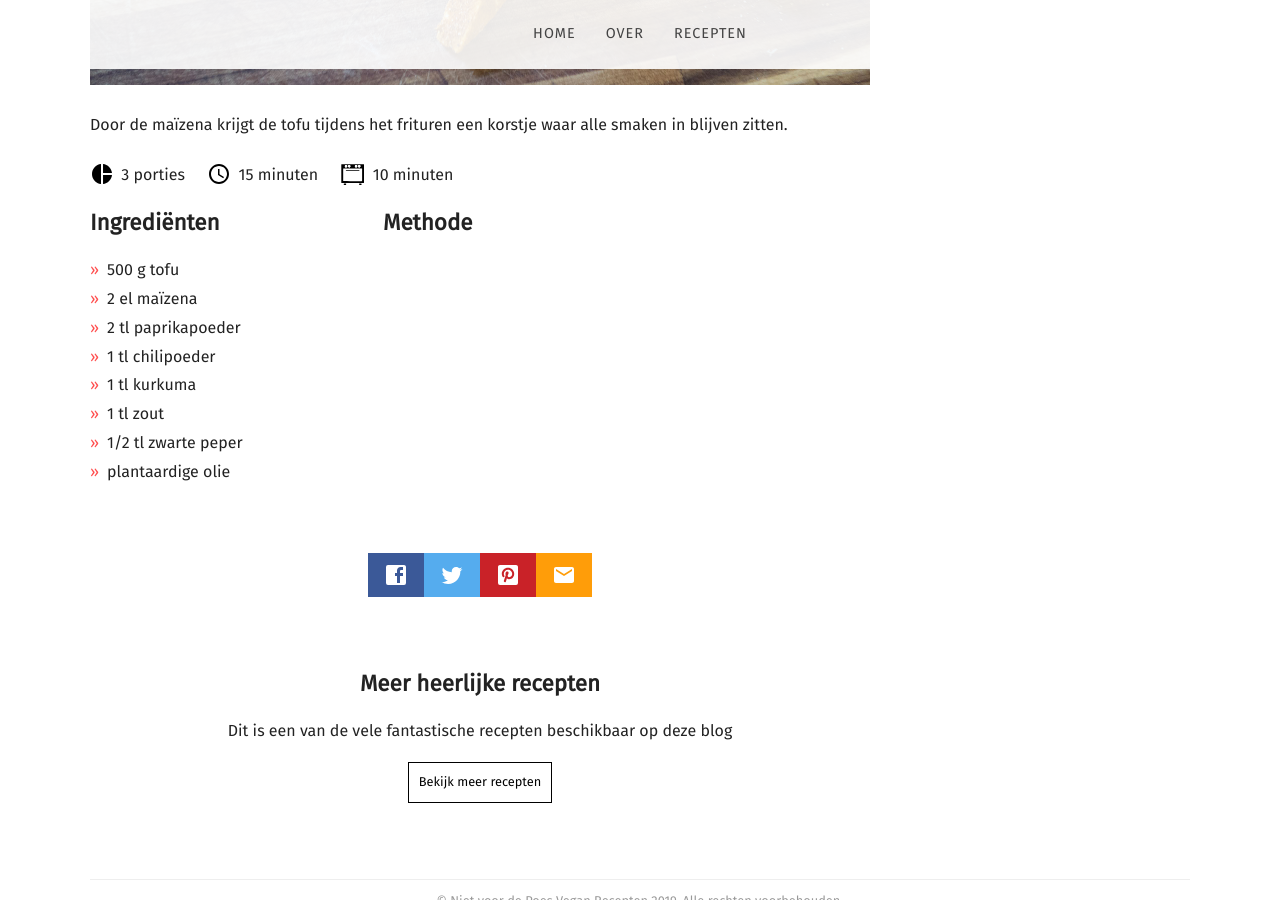
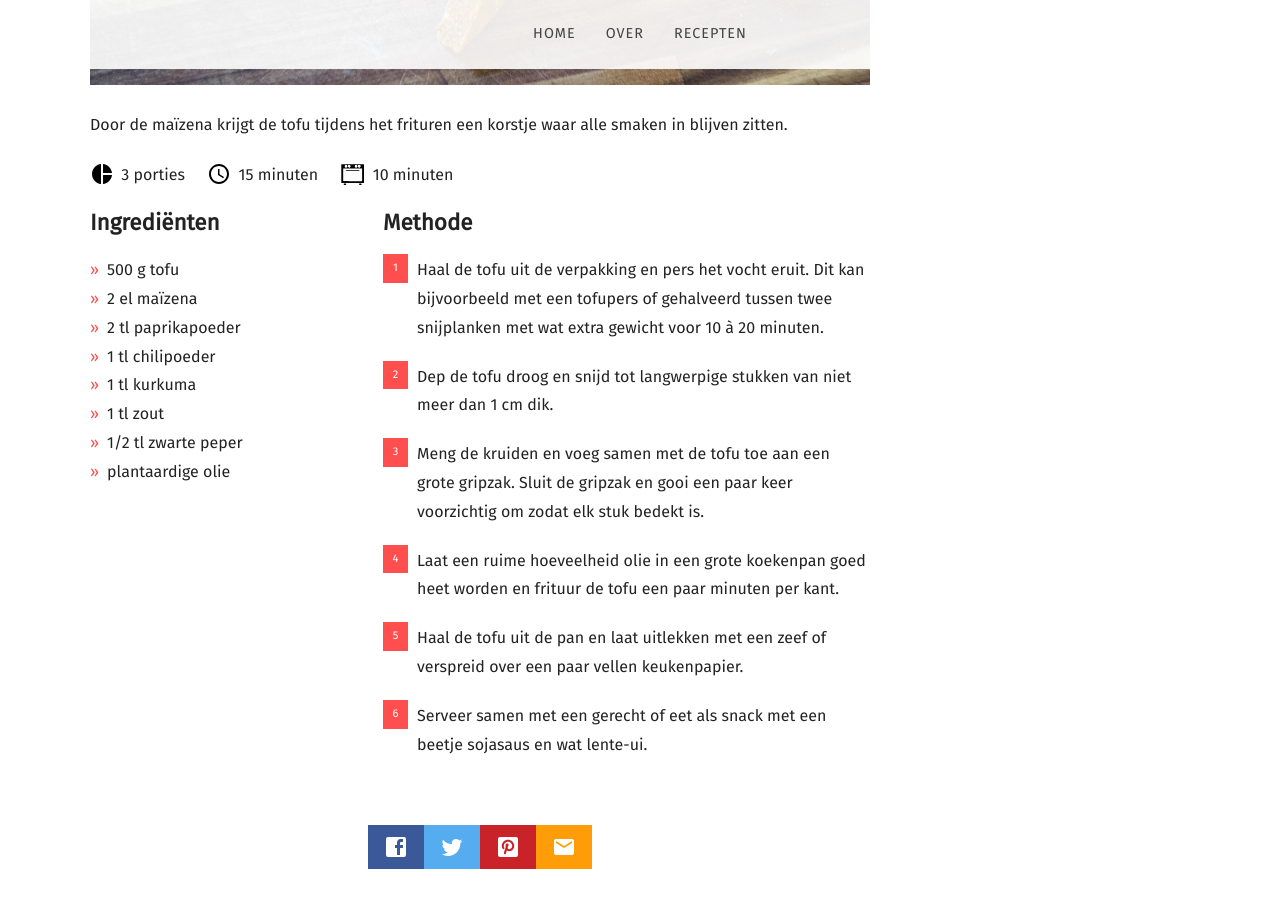
Before and after one commit to marijnio/vegasaurus-old, a Jekyll site: the page built from _posts/2019-05-26-gebakken-tofu.md, in a window 1280 px wide and 900 px high, scrolled down 2035 px. Built offline with Jekyll 4.4.1, drawn with Linux system fonts in a browser that asks for light colours; nearby versions of some CDN libraries.

Commit message:
Changes to post

```diff
--- a/_posts/2019-05-26-gebakken-tofu.md
+++ b/_posts/2019-05-26-gebakken-tofu.md
@@ -19,15 +19,14 @@ recipe:
     - 1/2 tl zwarte peper
     - plantaardige olie
 
-directions_markdown: |-
+  directions_markdown: |-
 
-    1. Haal de tofu uit de verpakking en pers het vocht eruit. Dit kan met een tofupers of bijvoorbeeld door hem in tweeën te snijden, en tussen twee snijplanken te pletten met gewicht voor 10 à 20 minuten.
-    2. Dep de tofu droog en snijd zó dat er uitsluitend langwerpige stukken zijn van niet meer dan 1 cm dik.
-    3. Meng de kruiden en voeg samen met de tofu toe aan een grote gripzak. Sluit de gripzak en gooi een paar keer om.
-    4. Laat een ruime hoeveelheid olie in een grote koekenpan goed heet worden.
-    5. Frituur de tofu op hoge temperatuur voor een paar minuten per kant, of tot ze goed gebruind zijn.
-    6. Haal de tofu uit de pan en laat uitlekken in een zeef of op een paar vellen keukenpapier.
-    7. Serveer in combinatie met gerechten of als snack met een beetje sojasaus en wat lente-ui.
+    1. Haal de tofu uit de verpakking en pers het vocht eruit. Dit kan bijvoorbeeld met een tofupers of gehalveerd tussen twee snijplanken met wat extra gewicht voor 10 à 20 minuten.
+    2. Dep de tofu droog en snijd tot langwerpige stukken van niet meer dan 1 cm dik.
+    3. Meng de kruiden en voeg samen met de tofu toe aan een grote gripzak. Sluit de gripzak en gooi een paar keer voorzichtig om zodat elk stuk bedekt is.
+    4. Laat een ruime hoeveelheid olie in een grote koekenpan goed heet worden en frituur de tofu een paar minuten per kant.
+    5. Haal de tofu uit de pan en laat uitlekken met een zeef of verspreid over een paar vellen keukenpapier.
+    6. Serveer samen met een gerecht of eet als snack met een beetje sojasaus en wat lente-ui.
 
 ---
 
```
